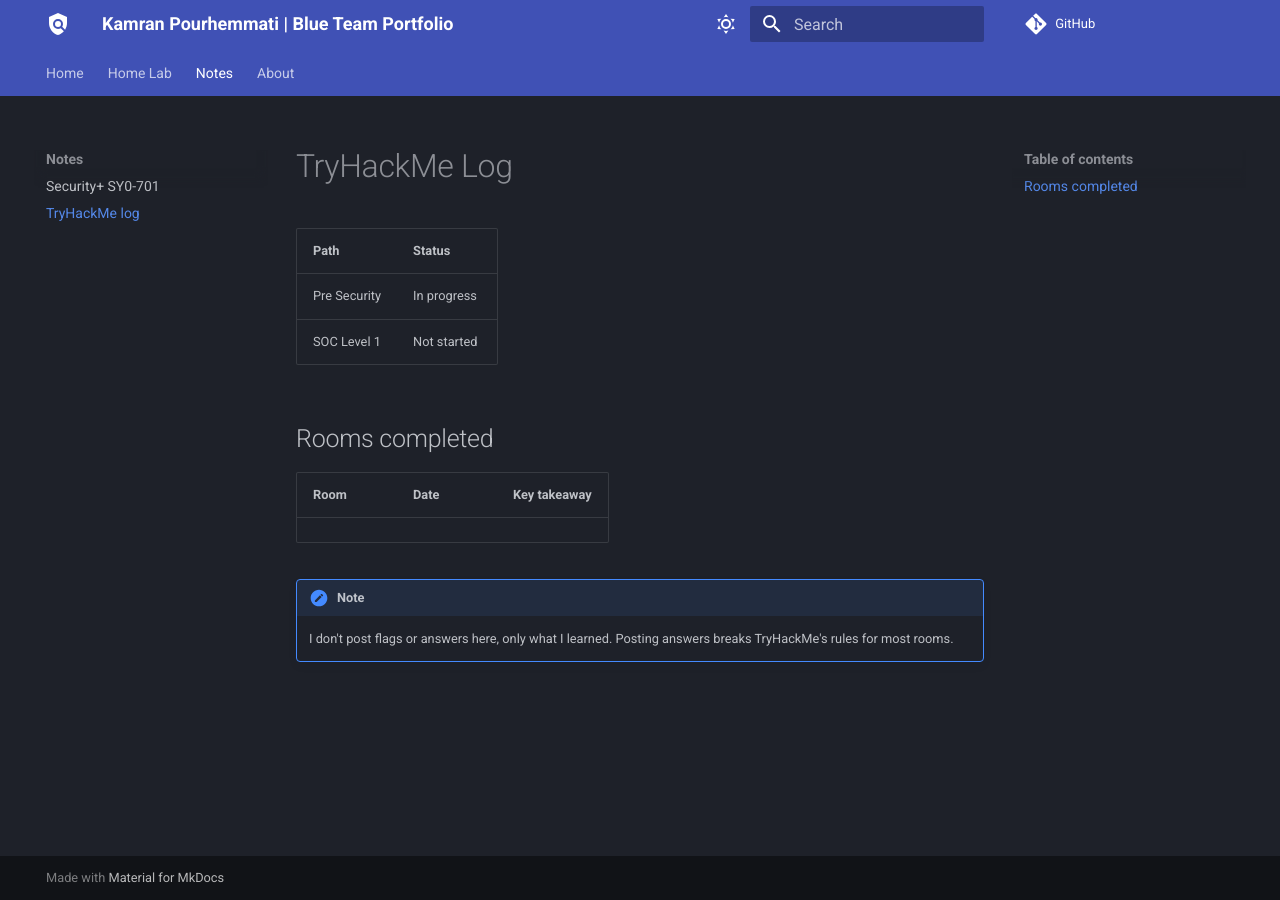
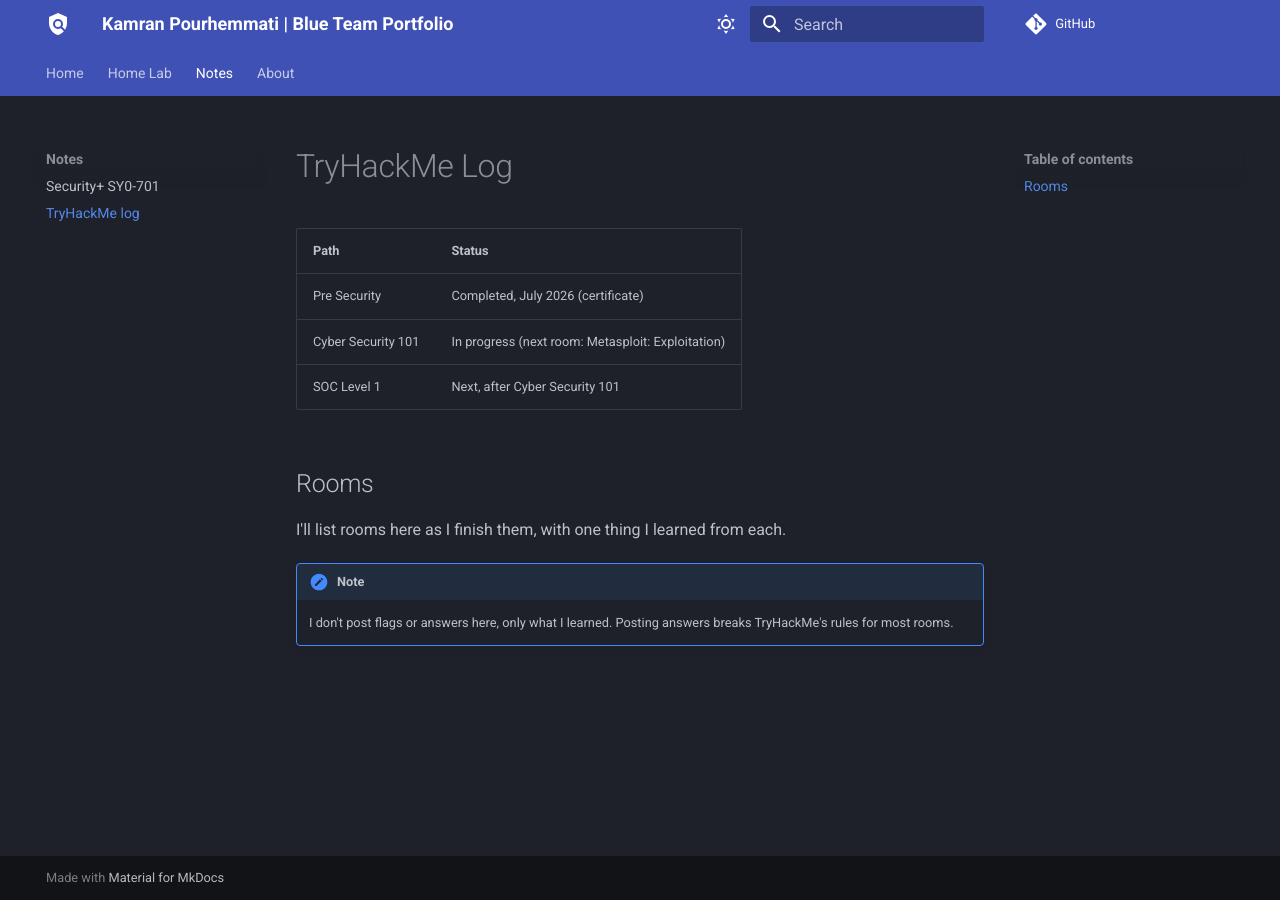
Before and after one commit to kamranSting/kamranSting.github.io, an MkDocs documentation site: the page built from docs/notes/tryhackme.md, in a window 1280 px wide. Built offline with MkDocs 1.6.1 and Material for MkDocs 9.7.7, drawn with Linux system fonts in a browser that asks for light colours; comment, search, counter and statistics services are not loaded.

```diff
--- a/docs/notes/tryhackme.md
+++ b/docs/notes/tryhackme.md
@@ -2,14 +2,13 @@
 
 | Path | Status |
 |---|---|
-| Pre Security | In progress |
-| SOC Level 1 | Not started |
+| Pre Security | Completed, July 2026 (certificate) |
+| Cyber Security 101 | In progress (next room: Metasploit: Exploitation) |
+| SOC Level 1 | Next, after Cyber Security 101 |
 
-## Rooms completed
+## Rooms
 
-| Room | Date | Key takeaway |
-|---|---|---|
-| | | |
+I'll list rooms here as I finish them, with one thing I learned from each.
 
 !!! note
     I don't post flags or answers here, only what I learned. Posting answers breaks TryHackMe's rules for most rooms.
```
Also changed, not shown: docs/about.md (+6 -3 lines), docs/index.md (+3 -1 lines), docs/lab/pfsense-lab-network.md (+2 -2 lines), docs/notes/security-plus.md (+2 -1 lines).
